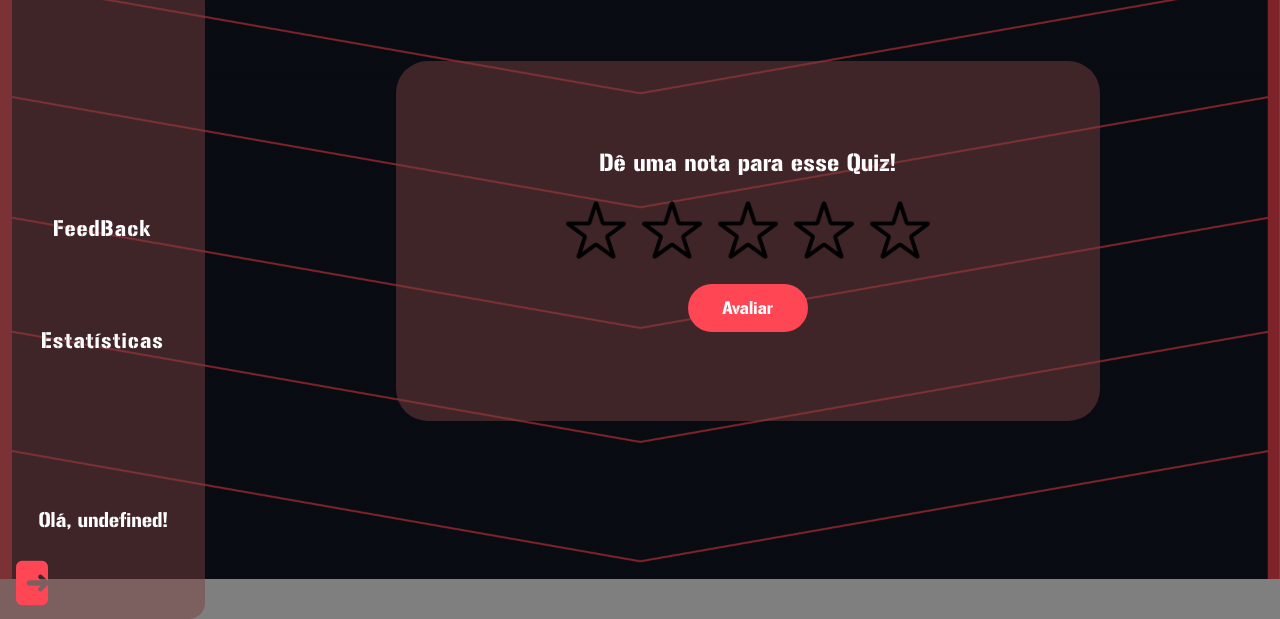
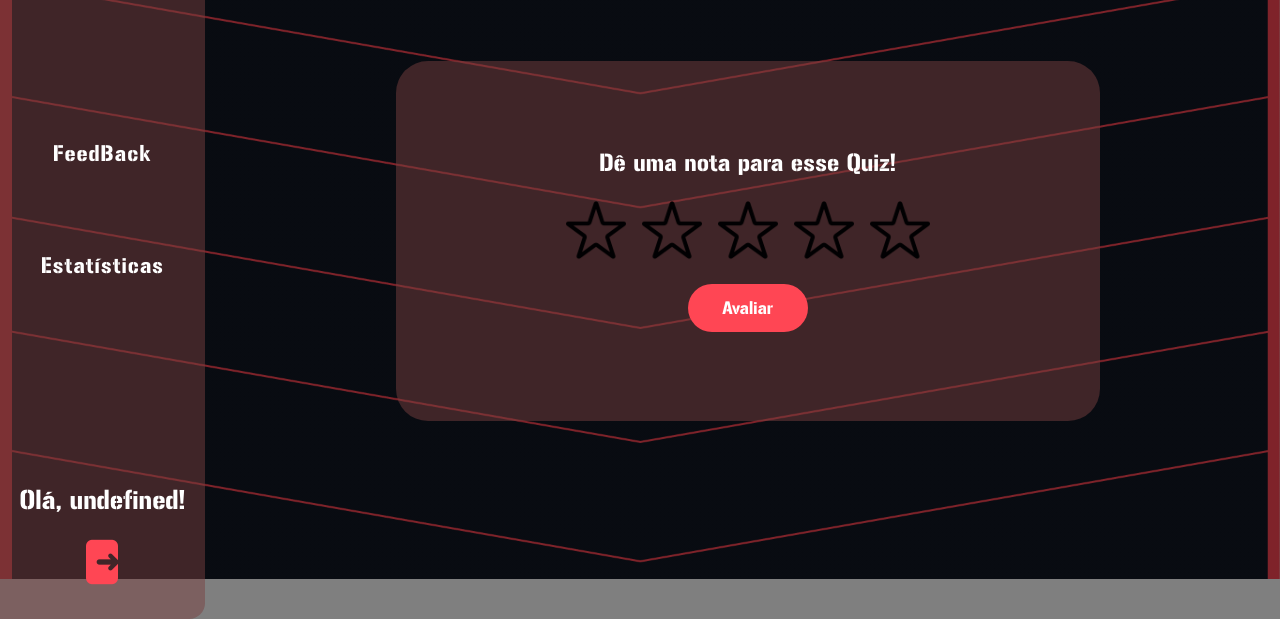
Before and after one commit to IagoGotoAbreu/Projeto_Individual_-valorant-, a website: page public/dashboard/feedback.html in a window 1280 px wide. Shown: the part 181-800 px from the top of the page. Drawn offline with nearby package versions, Linux system fonts and the light colour scheme; some packages are replaced by stand-ins of ours; no server answers; a script that the page names is missing.

Commit message:
Acerto do css na dash

```diff
--- a/public/css/dashboards.css
+++ b/public/css/dashboards.css
@@ -96,6 +96,7 @@ a {
   justify-content: flex-end;
   align-items: center;
   margin-bottom: 20px;
+  font-size: 24px;
 }
 
 .menu .container-usuario {
@@ -109,7 +110,7 @@ a {
   overflow: hidden;
 }
 
-.menu .container-usuario h3 {
+.menu .container-usuario span {
   font-weight: 500;
   margin-bottom: 4px;
   overflow: hidden;
--- a/public/css/feedback.css
+++ b/public/css/feedback.css
@@ -96,6 +96,7 @@ a {
   justify-content: flex-end;
   align-items: center;
   margin-bottom: 20px;
+  font-size: 24px;
 }
 
 .menu .container-usuario {
@@ -109,7 +110,7 @@ a {
   overflow: hidden;
 }
 
-.menu .container-usuario h3 {
+.menu .container-usuario span {
   font-weight: 500;
   margin-bottom: 4px;
   overflow: hidden;
--- a/public/dashboard/feedback.html
+++ b/public/dashboard/feedback.html
@@ -22,9 +22,9 @@
             <button onclick="dashboard()" class="nav-link">Estatísticas</button>
         </div>
 
-        <div class="line-3">
-            <div class="container-usuario">
-                <h3>Olá, <span id="menuNickname">Usuário</span>!</h3>
+        <div class="linha-3">
+            <div class="container-user">
+                <span>Olá, <span id="menuNickname">Usuário</span>!</span>
             </div>
 
             <div class="btn-container">
```
Also changed, not shown: public/dashboard/dashboard.html (+1 -1 lines).
